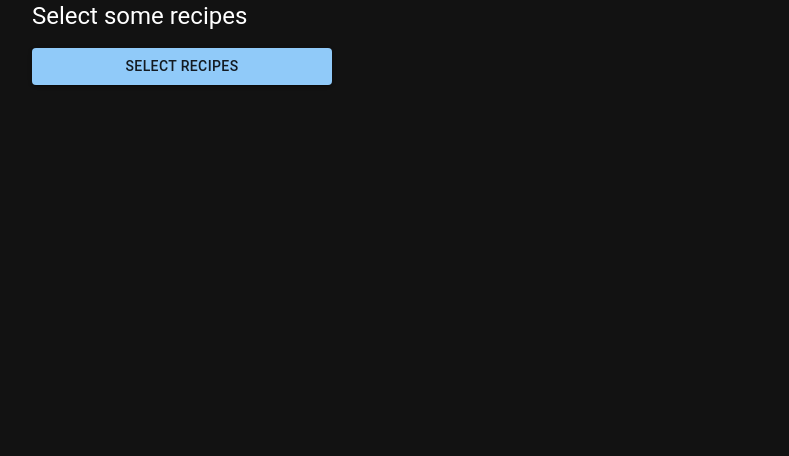
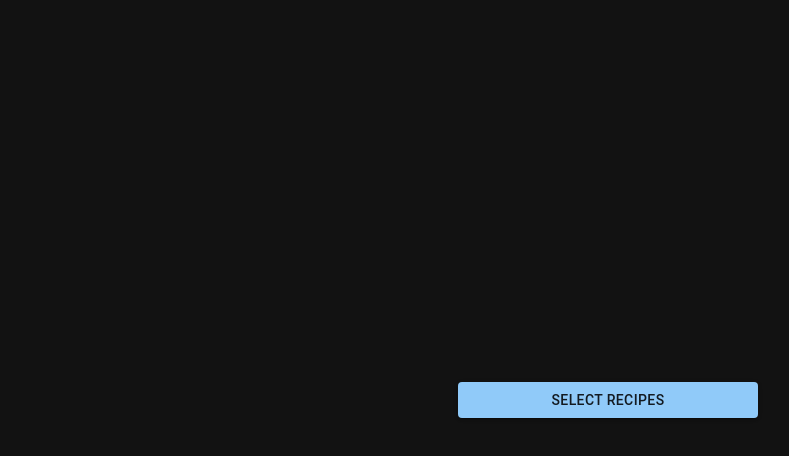
Before and after one commit to jaikamat/hellofresh-app, a React (Create React App) app: page / in a window 1280 px wide. Shown: the top 456 px of the page, without its empty margins (32-821 px from the left). Built offline with nearby package versions, Linux system fonts and the light colour scheme.

Commit message:
refactor: center view and create new-user workflow

```diff
--- a/src/App.tsx
+++ b/src/App.tsx
@@ -2,8 +2,10 @@ import { Recipe, Ingredient, Unit } from "./types";
 import * as recipes from "./recipes";
 import { useState } from "react";
 import {
+    Box,
     Checkbox,
     Container,
+    Grid,
     Link,
     List,
     ListItem,
@@ -106,10 +108,28 @@ function App() {
 
     const output = groupByCategory(createShoppingList(targetRecipes));
 
+    if (selectedRecipes.length === 0) {
         return (
-        <Container>
-            <Stack spacing={2}>
-                <Typography variant="h5">Select some recipes</Typography>
+            <Grid
+                container
+                direction="column"
+                alignItems="center"
+                justifyContent="center"
+                style={{ height: "100vh" }}
+            >
+                <MultiSelectDialog
+                    value={selectedRecipes}
+                    onChange={(v) => setSelectedRecipes(v)}
+                    options={allRecipes.map(({ name }) => name)}
+                />
+            </Grid>
+        );
+    }
+
+    return (
+        <Container sx={{ mt: 3, mb: 3 }}>
+            <Grid container justifyContent="center">
+                <Stack>
                     <MultiSelectDialog
                         value={selectedRecipes}
                         onChange={(v) => setSelectedRecipes(v)}
@@ -136,8 +156,10 @@ function App() {
                         );
                     })}
                     {targetRecipes.length > 0 && (
-                    <Stack>
-                        <Typography variant="h6">Selected recipes</Typography>
+                        <div>
+                            <Typography variant="h6">
+                                Selected recipes
+                            </Typography>
                             <List>
                                 {targetRecipes.map((tr) => {
                                     const link = tr.directions ? (
@@ -161,13 +183,16 @@ function App() {
                                     }
 
                                     return (
-                                    <ListItem disablePadding>{link}</ListItem>
+                                        <ListItem disablePadding>
+                                            {link}
+                                        </ListItem>
                                     );
                                 })}
                             </List>
-                    </Stack>
+                        </div>
                     )}
                 </Stack>
+            </Grid>
         </Container>
     );
 }
```
Lines whose indentation alone changed are shown as unchanged.
